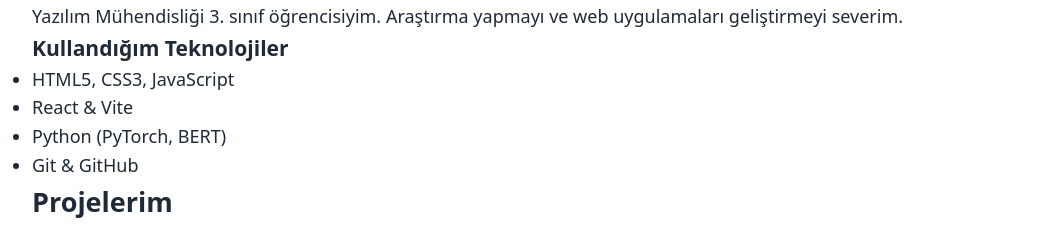
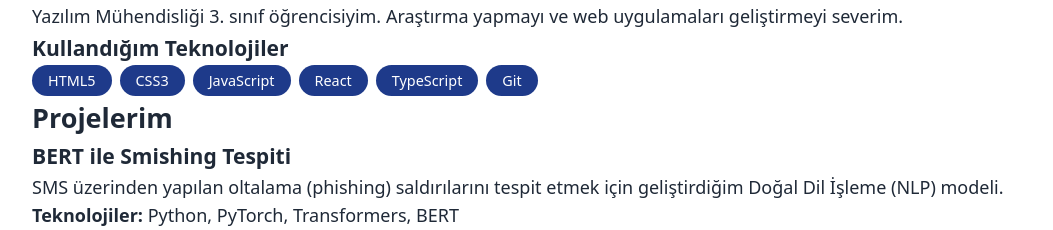
Before and after one commit to emreaskinsoftware/Web-programming, a React (Vite) app in the folder web-lab-1/: page / in a window 1280 px wide. Shown: the part 506-736 px from the top of the page, without its empty margins (0-1053 px from the left). Built offline with nearby package versions, Linux system fonts and the light colour scheme.

Commit message:
Uygulama 5

```diff
--- a/web-lab-1/src/App.css
+++ b/web-lab-1/src/App.css
@@ -175,3 +175,19 @@ nav a:focus {
     width: 100%;
   }
 }
+/* ===== YETENEK ETİKETLERİ (SKILL TAGS) ===== */
+.skill-tags {
+  display: flex;
+  flex-wrap: wrap;
+  gap: var(--space-sm);
+  list-style: none;
+  padding: 0;
+}
+
+.skill-tags li {
+  color: var(--color-bg);
+  background-color: var(--color-primary);
+  padding: var(--space-xs) var(--space-md);
+  border-radius: var(--radius-full); /* Etiketlere tam yuvarlak (hap) görünümü verir */
+  font-size: var(--text-sm);
+}
--- a/web-lab-1/src/App.jsx
+++ b/web-lab-1/src/App.jsx
@@ -35,11 +35,13 @@ function App() {
           <p>Yazılım Mühendisliği 3. sınıf öğrencisiyim. Araştırma yapmayı ve web uygulamaları geliştirmeyi severim.</p>
 
           <h3>Kullandığım Teknolojiler</h3>
-          <ul>
-            <li>HTML5, CSS3, JavaScript</li>
-            <li>React & Vite</li>
-            <li>Python (PyTorch, BERT)</li>
-            <li>Git & GitHub</li>
+          <ul class="skill-tags">
+            <li>HTML5</li>
+            <li>CSS3</li>
+            <li>JavaScript</li>
+            <li>React</li>
+            <li>TypeScript</li>
+            <li>Git</li>
           </ul>
         </section>
 
```
